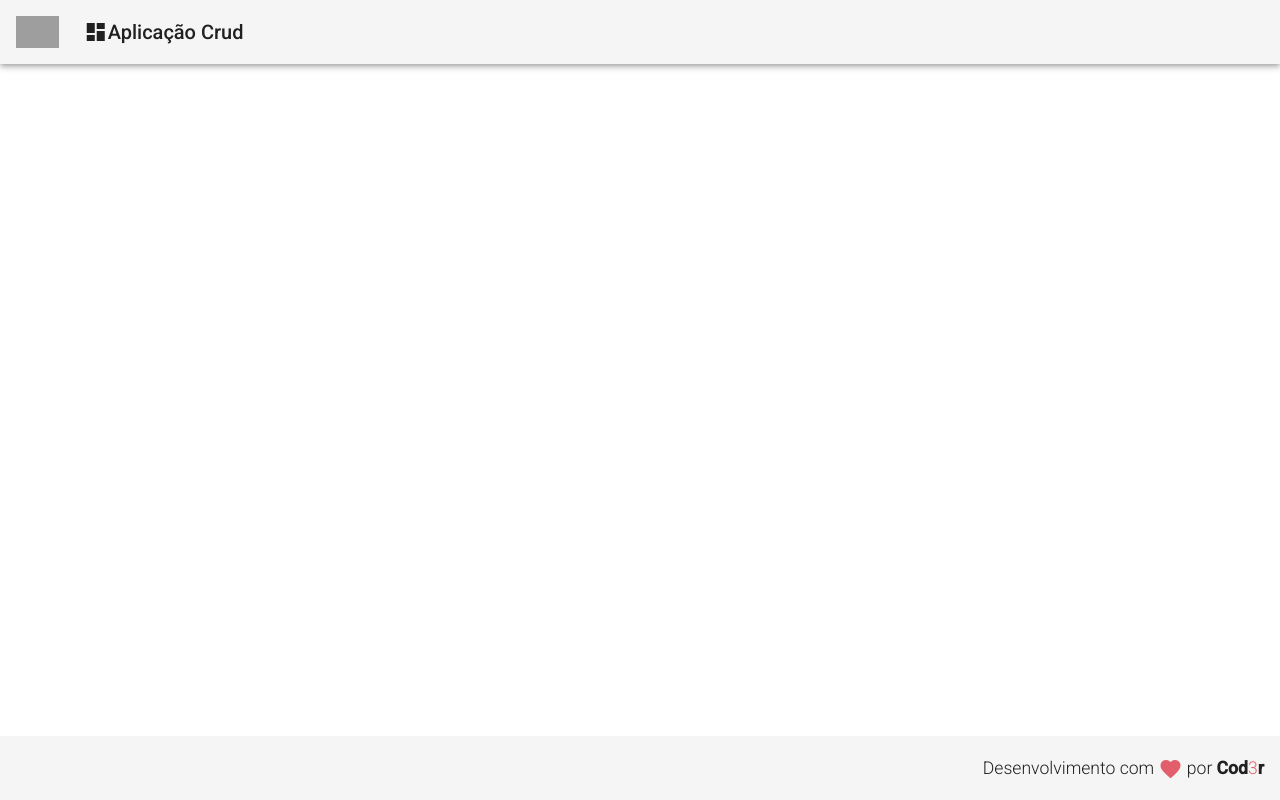
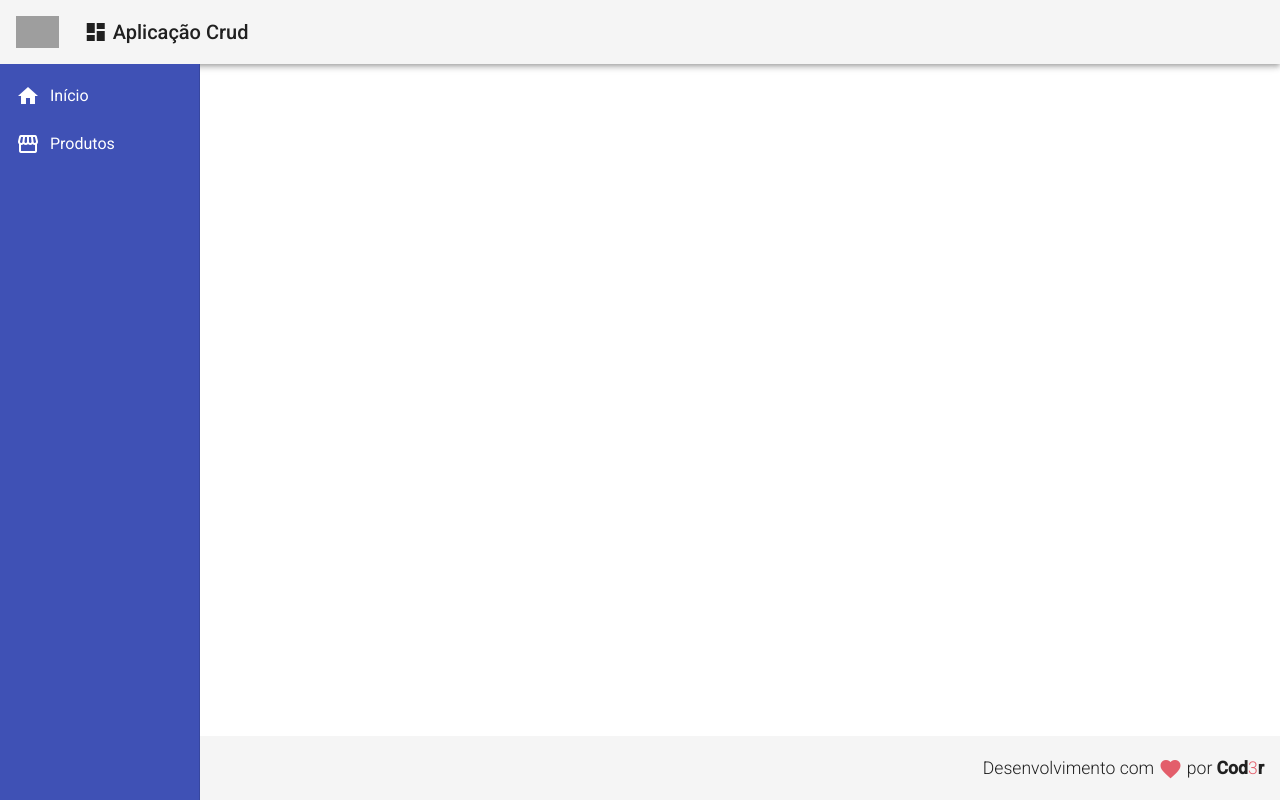
Before and after one commit to eduardocarvalhojunior/Projeto_Angular, an Angular app in the folder frontend/: page / in a window 1280 px wide. Built offline with nearby package versions, Linux system fonts and the light colour scheme; grey boxes are pictures that could not be loaded.

Commit message:
Corrigindo Erros

```diff
--- a/frontend/src/app/app.component.html
+++ b/frontend/src/app/app.component.html
@@ -1,2 +1,3 @@
 <app-header></app-header>
+<app-nav></app-nav>
 <app-footer></app-footer>
--- a/frontend/src/app/components/template/header/header.component.css
+++ b/frontend/src/app/components/template/header/header.component.css
@@ -17,6 +17,6 @@
 .header .title-group {
     padding-left: 25px;
 }
-.header .title-group {
+.header .title-group i {
     padding-right: 5px;
 }
--- a/frontend/src/app/components/template/header/header.component.html
+++ b/frontend/src/app/components/template/header/header.component.html
@@ -1,7 +1,7 @@
 <mat-toolbar class="header mat-elevation-z4">
     <span>
         <a>
-            <img class="logo" src="/frontend/src/assets/img/sw.png" alt="Logo">
+            <img class="logo" src="/frontend/src/assets/img/logo.png" alt="Logo">
         </a>
     </span>
     <span class="title-group">
--- /dev/null
+++ b/frontend/src/app/components/template/nav/nav.component.css
@@ -0,0 +1,12 @@
+.sidenav {
+    background-color: #3f51b5;
+    width: 200px;
+}
+
+.sidenav a {
+    color: #fff;
+}
+
+.sidenav i {
+    padding-right: 10px;
+}
--- /dev/null
+++ b/frontend/src/app/components/template/nav/nav.component.html
@@ -0,0 +1,19 @@
+<mat-sidenav-container class="container">
+    <mat-sidenav class="sidenav" mode="side" opened
+    fixedInViewport="true" fixedTopGap="64">
+        <mat-nav-list class="nav-list">
+            <a mat-list-item>
+                <i class="material-icons">
+                    home
+                </i>
+                Início
+            </a>
+            <a mat-list-item>
+                <i class="material-icons">
+                    storefront
+                </i>
+                Produtos
+            </a>
+        </mat-nav-list>
+    </mat-sidenav>
+</mat-sidenav-container>
--- /dev/null
+++ b/frontend/src/app/components/template/nav/nav.component.ts
@@ -0,0 +1,15 @@
+import { Component, OnInit } from '@angular/core';
+
+@Component({
+  selector: 'app-nav',
+  templateUrl: './nav.component.html',
+  styleUrls: ['./nav.component.css']
+})
+export class NavComponent implements OnInit {
+
+  constructor() { }
+
+  ngOnInit(): void {
+  }
+
+}
```
Also changed, not shown: frontend/src/app/app.module.ts (+8 -1 lines), frontend/src/assets/img/logo.png (added).
